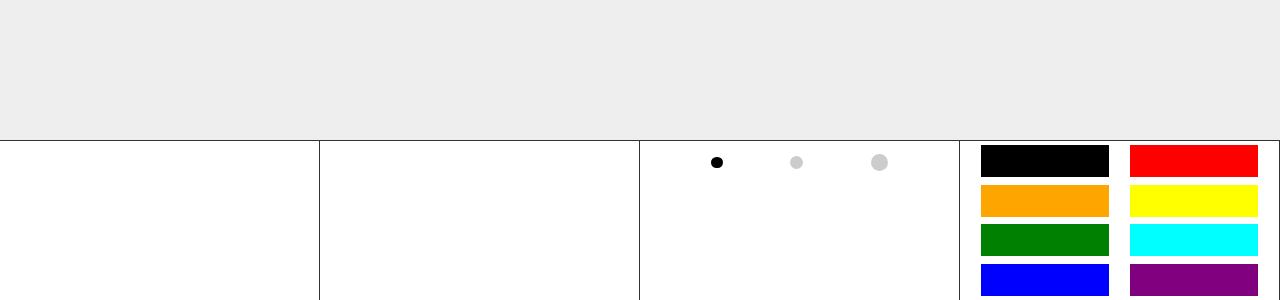
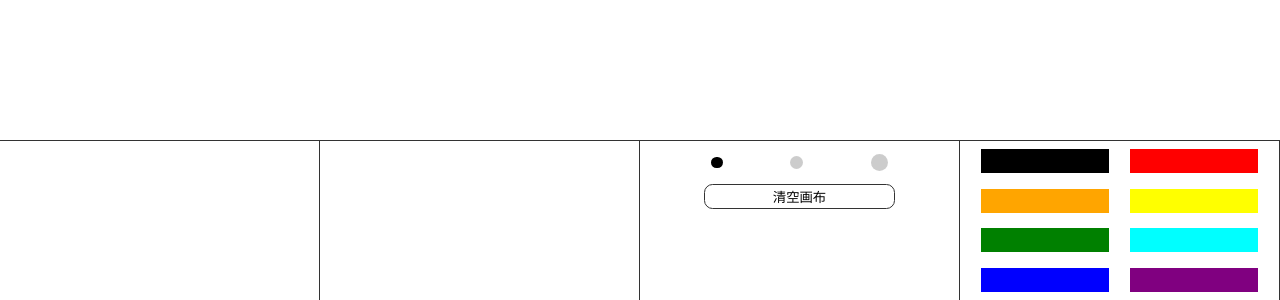
Before and after one commit to Jin821551407/MyCanvas, a plain HTML site: page index.html in a window 1280 px wide. Shown: the part 500-800 px from the top of the page. Drawn offline with Linux system fonts and the light colour scheme.

Commit message:
完成清空画布按钮

```diff
--- a/index.css
+++ b/index.css
@@ -10,9 +10,9 @@ html{
     width: 100vw;
     height: 100vh;
 }
-canvas{
+/* canvas{
     background-color: #eee;
-}
+} */
 .canvas-cantainer{
     width: 100vw;
     height: 80vh;
@@ -23,6 +23,7 @@ canvas{
 画笔工具样式
 */
 .tools-container{
+    /* background-color: #eee; */
     height: 20vh;
     box-sizing: border-box;
     border-top: 1px solid #333;
@@ -40,6 +41,17 @@ canvas{
     justify-content: space-evenly;
     align-items: center;
     padding: .15rem .05rem;
+}
+.tools-container div.buttons{
+    height: .3rem;
+    display: flex;
+    justify-content: center;
+}
+.tools-container div.buttons>.clear{
+    background-color: #fff;
+    width: 60%;
+    border-radius: .1rem;
+    border: 1px solid #333;
 }
 .tools-container div.size>.choose-size>div{
     border-radius: 50%;
@@ -74,7 +86,7 @@ canvas{
 .tools-container div.colors>div{
     box-sizing: border-box;
     width: 40%;
-    height: 20%;
+    height: 15%;
 }
 /*
 全局背景颜色
--- a/index.html
+++ b/index.html
@@ -26,6 +26,9 @@
                     <div class="middle" :class='[color,{active:sizeIndex===2}]' @click='changeSizeIndex(2)'></div>
                     <div class="large" :class='[color,{active:sizeIndex===3}]' @click='changeSizeIndex(3)'></div>
                 </div>
+                <div class="buttons">
+                    <button class="clear" @click='clear'>清空画布</button>
+                </div>
             </div>
             <div class="colors">
                 <div class="black active" @touchStart='chooseColor("black")'></div>
--- a/index.js
+++ b/index.js
@@ -15,14 +15,16 @@ new Vue({
     },
     methods: {
         setCanvasSize(){
-            console.dir(this.$refs.canvasCantainer.clientWidth);
+            // console.dir(this.$refs.canvasCantainer.clientWidth);
             // 获取canvas
             const canvas = this.$refs.canvas
-            canvas.width = this.$refs.canvasCantainer.clientWidth
-            canvas.height = this.$refs.canvasCantainer.clientHeight
+            this.canvasWidth = this.$refs.canvasCantainer.clientWidth
+            this.canvasHeight = this.$refs.canvasCantainer.clientHeight
+            canvas.width = this.canvasWidth
+            canvas.height = this.canvasHeight
         },
         chooseColor(color){
-            console.log(111);
+            // console.log(111);
             this.color=color
         },
         changeSizeIndex(sizeIndex){
@@ -31,16 +33,15 @@ new Vue({
         },
         drawStart(){
             this.touch=true
-            console.log(this.touch)
+            // console.log(this.touch)
         },
         drawEnd(){
             this.touch=false
-            console.log(this.touch)
+            // console.log(this.touch)
             this.lastPoint={x:undefined,y:undefined}
         },
         drawCanvas(event){
-            // 当鼠标按下时
-            if(this.touch===true){
+            // 当手指滑动时
             // 获取canvas
             const canvas = this.$refs.canvas
             // 开启2d的绘制环境
@@ -56,14 +57,13 @@ new Vue({
             ctx.stroke();
             ctx.closePath();
             this.lastPoint = newPoint
+        },
+        clear(){
+            // 获取canvas
+            const canvas = this.$refs.canvas;
+            // 开启2d的绘制环境
+            const ctx = canvas.getContext("2d");
+            ctx.clearRect(0, 0, this.canvasWidth, this.canvasHeight);
         }
-        },
-        // clear(){
-        //     // 获取canvas
-        //     const canvas = this.$refs.canvas;
-        //     // 开启2d的绘制环境
-        //     const ctx = canvas.getContext("2d");
-        //     ctx.clearRect(0, 0, 1200, 600);
-        // }
     }
 })
```
Lines whose indentation alone changed are shown as unchanged.
